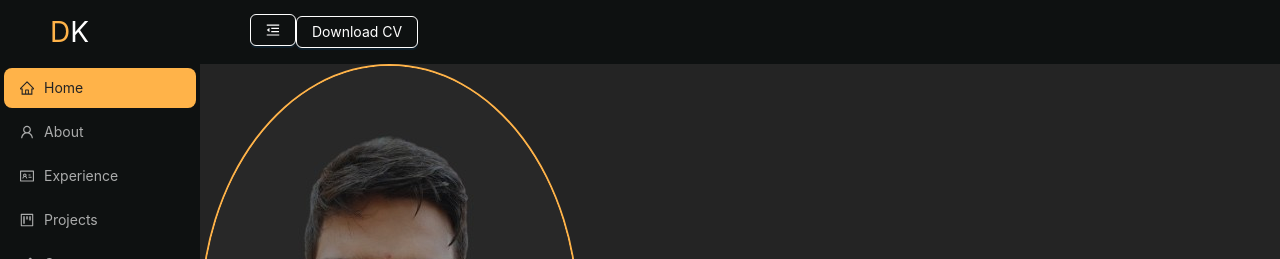
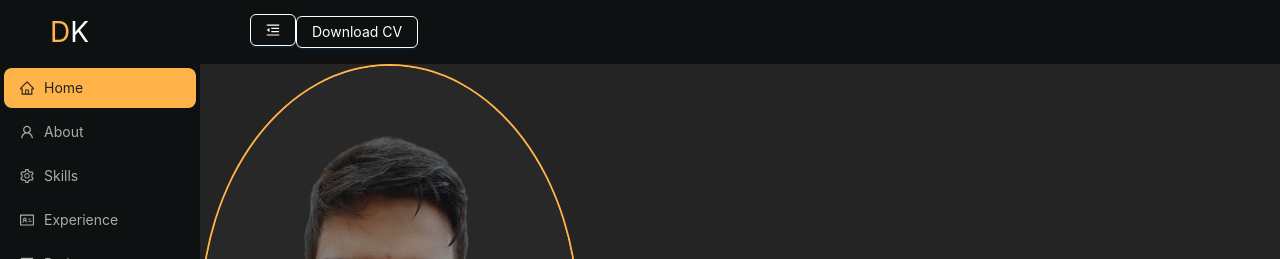
Before and after one commit to DebmalyaKuila/Portfolio, a React (Vite) app: page / in a window 1280 px wide. Shown: the top 259 px of the page. Built offline with nearby package versions, Linux system fonts and the light colour scheme.

Commit message:
add skills section in navbar

```diff
--- a/src/components/MenuList.jsx
+++ b/src/components/MenuList.jsx
@@ -3,7 +3,7 @@ import {
     HomeOutlined,
     UserOutlined,
     IdcardOutlined,
-    BookOutlined,
+    SettingOutlined,
     ProjectOutlined,
     PhoneOutlined
   } from '@ant-design/icons';
@@ -13,6 +13,7 @@ import {
   const items = [
     { key: "home", label: "Home",  icon: <HomeOutlined />, },
     { key: "about", label: "About",  icon: <UserOutlined />, },
+    { key: "skills", label: "Skills",  icon: <SettingOutlined />, },
     { key: "experience", label: "Experience",  icon: <IdcardOutlined />, },
     { key: "projects", label: "Projects",  icon: <ProjectOutlined/>, },
     { key: "contact", label: "Contact",  icon: <PhoneOutlined />, }
```
